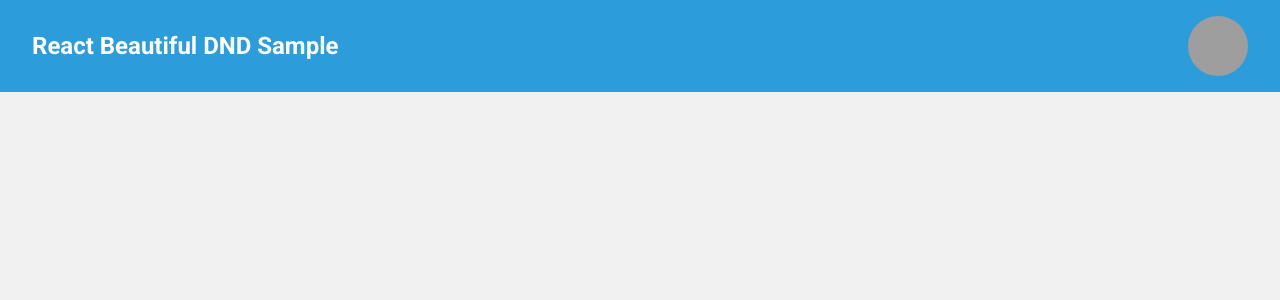
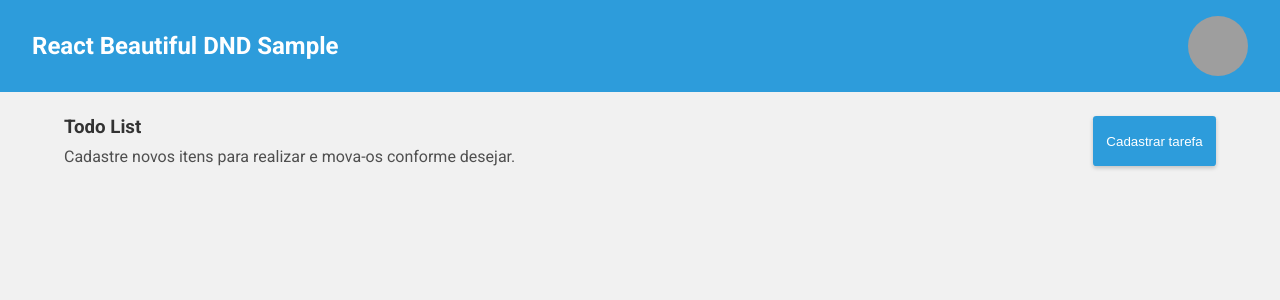
Before and after one commit to Nimbo1999/how-to-react-beautiful-dnd, a React app: page / in a window 1280 px wide. Shown: the top 300 px of the page. Built offline with nearby package versions, Linux system fonts and the light colour scheme; grey boxes are pictures that could not be loaded.

Commit message:
Estilizando o header

```diff
--- a/src/App.tsx
+++ b/src/App.tsx
@@ -1,7 +1,16 @@
 import { FC } from 'react';
 
 import HeaderComponent from './components/HeaderComponent';
+import SectionHeader from './components/SectionHeader';
 
-const App: FC = () => <HeaderComponent />;
+const App: FC = () => (
+	<>
+		<HeaderComponent />
+
+		<div className="main-container">
+			<SectionHeader />
+		</div>
+	</>
+);
 
 export default App;
--- /dev/null
+++ b/src/assets/less/components/app.less
@@ -0,0 +1,11 @@
+.main-container {
+	margin: 24px;
+
+	@media screen and (min-width: @break-md) {
+		margin: 24px 32px;
+	}
+
+	@media screen and (min-width: @break-lg) {
+		margin: 24px 64px;
+	}
+}
--- /dev/null
+++ b/src/assets/less/components/button.less
@@ -0,0 +1,10 @@
+.button-container {
+	cursor: pointer;
+	border: none;
+	background-color: @color-primary;
+	color: @color-white;
+	padding: .spacing-em(1)[] .spacing-em(2)[];
+	border-radius: .spacing-em(.5)[];
+
+	box-shadow: 0px 2px 4px rgba(0, 0, 0, 0.2);
+}
--- /dev/null
+++ b/src/assets/less/components/sectionHeader.less
@@ -0,0 +1,16 @@
+.section-header-container {
+	display: flex;
+	justify-content: space-between;
+
+	.title-and-subtitle{
+		h3 {
+			margin: 0px 0px .spacing-em(1)[];
+			color: @color-text-title;
+		}
+
+		span {
+			color: @color-text-paragraph;
+		}
+	}
+
+}
--- a/src/assets/less/global/global.less
+++ b/src/assets/less/global/global.less
@@ -14,12 +14,24 @@ html {
     }
 }
 
-html, body {
+html, body, #root {
     margin: 0;
     padding: 0;
     width: 100%;
     height: 100%;
-    background-color: @body-bg;
 
     font-family: @font-family;
 }
+
+body {
+    background-color: @body-bg;
+}
+
+#root {
+	display: flex;
+	flex-direction: column;
+}
+
+button {
+	appearance: none;
+}
--- a/src/assets/less/global/variables.less
+++ b/src/assets/less/global/variables.less
@@ -9,3 +9,6 @@
 
 @color-primary: #2D9CDB;
 @color-white: #FFFFFF;
+
+@color-text-title: #333333;
+@color-text-paragraph: #4F4F4F;
--- a/src/assets/less/main.less
+++ b/src/assets/less/main.less
@@ -6,4 +6,7 @@
 
 // Components
 
+@import './components/app.less';
 @import './components/header.less';
+@import './components/sectionHeader.less';
+@import './components/button.less';
--- /dev/null
+++ b/src/components/Button.tsx
@@ -0,0 +1,16 @@
+import { FC, ButtonHTMLAttributes } from 'react';
+
+const Button: FC<ButtonHTMLAttributes<HTMLButtonElement>> = ({
+	children,
+	className,
+	type = 'button',
+	...buttonProps
+}) => {
+	return (
+		<button className={['button-container', className].join(' ')} type={type} {...buttonProps}>
+			{children}
+		</button>
+	);
+};
+
+export default Button;
--- /dev/null
+++ b/src/components/SectionHeader.tsx
@@ -0,0 +1,17 @@
+import { FC } from 'react';
+
+import Button from './Button';
+
+const SectionHeader: FC = () => (
+	<section className="section-header-container">
+		<div className="title-and-subtitle">
+			<h3>Todo List</h3>
+
+			<span>Cadastre novos itens para realizar e mova-os conforme desejar.</span>
+		</div>
+
+		<Button>Cadastrar tarefa</Button>
+	</section>
+);
+
+export default SectionHeader;
```
Also changed, not shown: .eslintrc.json.
